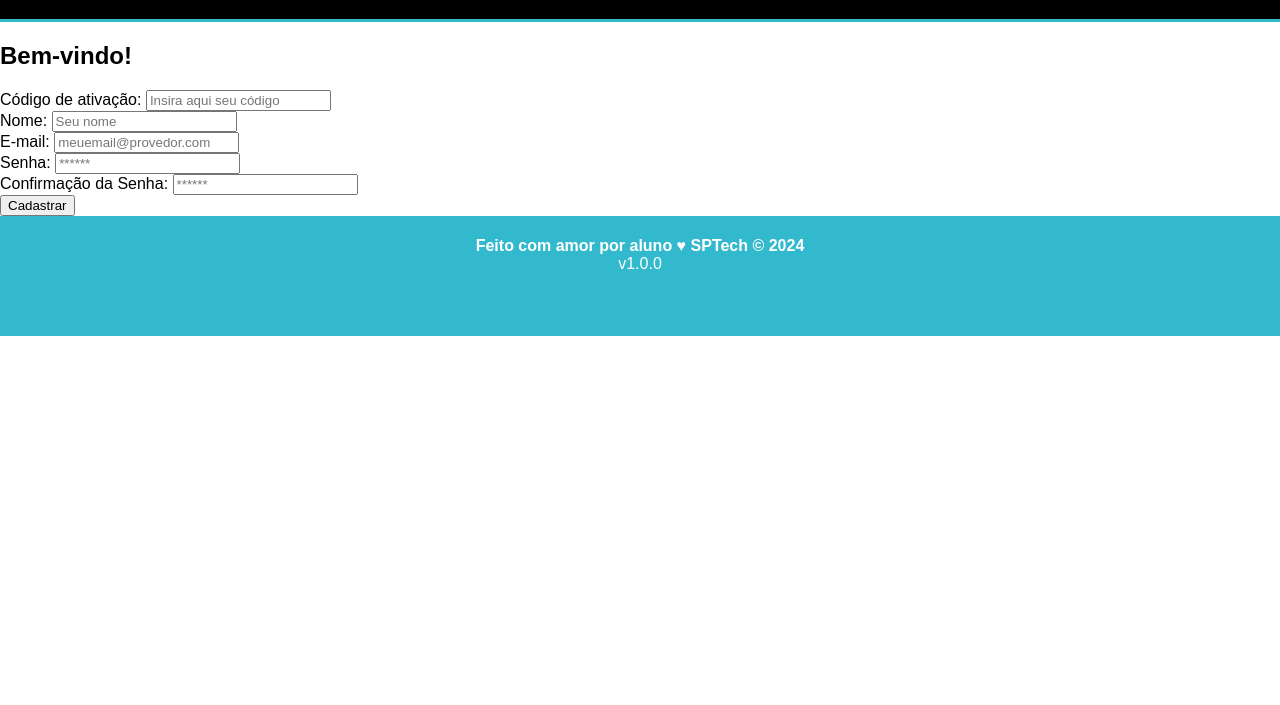
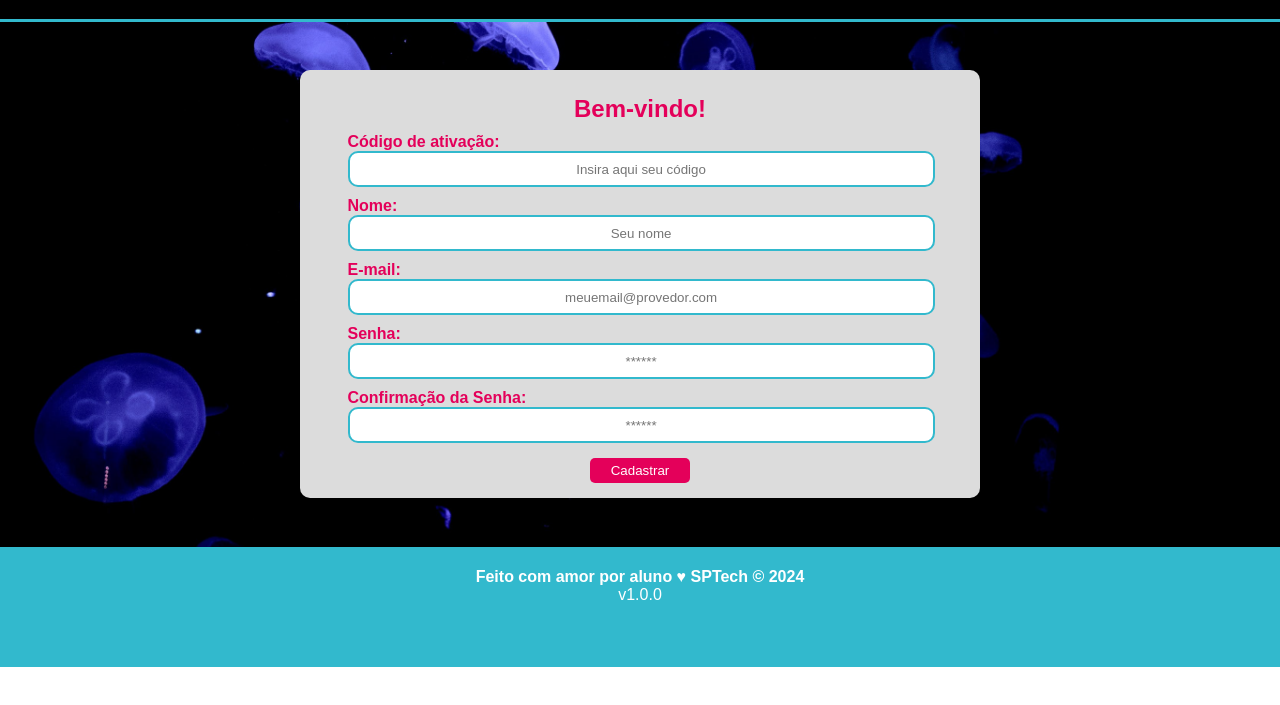
Before and after one commit to Gabriel-Niedo/aquatech, a plain HTML site: page public/cadastro.html in a window 1280 px wide. Shown: the part 61-766 px from the top of the page. Drawn offline with Linux system fonts and the light colour scheme.

Commit message:
Adicionando telas de cadastro e login customizadas

```diff
--- a/public/styles/style.css
+++ b/public/styles/style.css
@@ -203,3 +203,144 @@ body {
 
     margin-bottom: 0;
 }
+
+/* ---------------------------------------------------- */
+
+.footer2{
+    height: 25px;
+
+    background-color: var(--azul);
+
+    align-self: flex-end;
+
+}
+
+.login .container{
+
+    background-image: url(../assets/imgs/bg-jelly-fish-para_outras_pags.png);
+
+    background-size: cover;
+
+    display: flex;
+
+    align-items: center;
+
+    justify-content: center;
+
+}
+
+.card-login{
+
+    width: 650px;
+
+    background-color: #dcdcdc;
+
+    padding: 15px 15px 0 15px;
+
+    margin: 137px 0;
+
+    display: flex;
+
+    align-items: center;
+
+    justify-content: center;
+
+    flex-direction: column;
+
+    border-radius: 10px;
+
+}
+
+.campo span{
+
+    color: #e4005a;
+
+    font-weight: bolder;
+
+    margin-top: 10px;
+
+}
+
+.card-login h2{
+
+    margin: 15px 0 10px 0;
+
+    color: #e4005a;
+
+}
+
+.formulario, .campo{
+
+    width: 90%;
+
+    display: flex;
+
+    flex-direction: column;
+
+}
+
+.campo input{
+
+    width: 110%;
+
+    border: 2px solid var(--azul);
+
+
+    border-radius: 10px;
+
+    height: 30px;
+
+    text-align: center;
+
+}
+
+.botao{
+
+    color: #fff;
+
+    background-color: #e4005a;
+
+    width: 100px;
+
+    align-self: center;
+
+    border: none;
+
+    border-radius: 5px;
+
+    padding: 5px;
+
+    margin: 15px 0;
+}
+
+
+
+/* CADASTRO */
+.card-cadastro h2{
+
+    color: #e4005a;
+
+    margin-top: 10px;
+
+    margin-bottom: 0;
+}
+.card-cadastro{
+
+    width: 650px;
+
+    background-color: #dcdcdc;
+
+    padding: 15px 15px 0 15px;
+
+    margin: 48.5px 0;
+
+    display: flex;
+
+    align-items: center;
+
+    justify-content: center;
+
+    flex-direction: column;
+
+    border-radius: 10px;
+}
```
